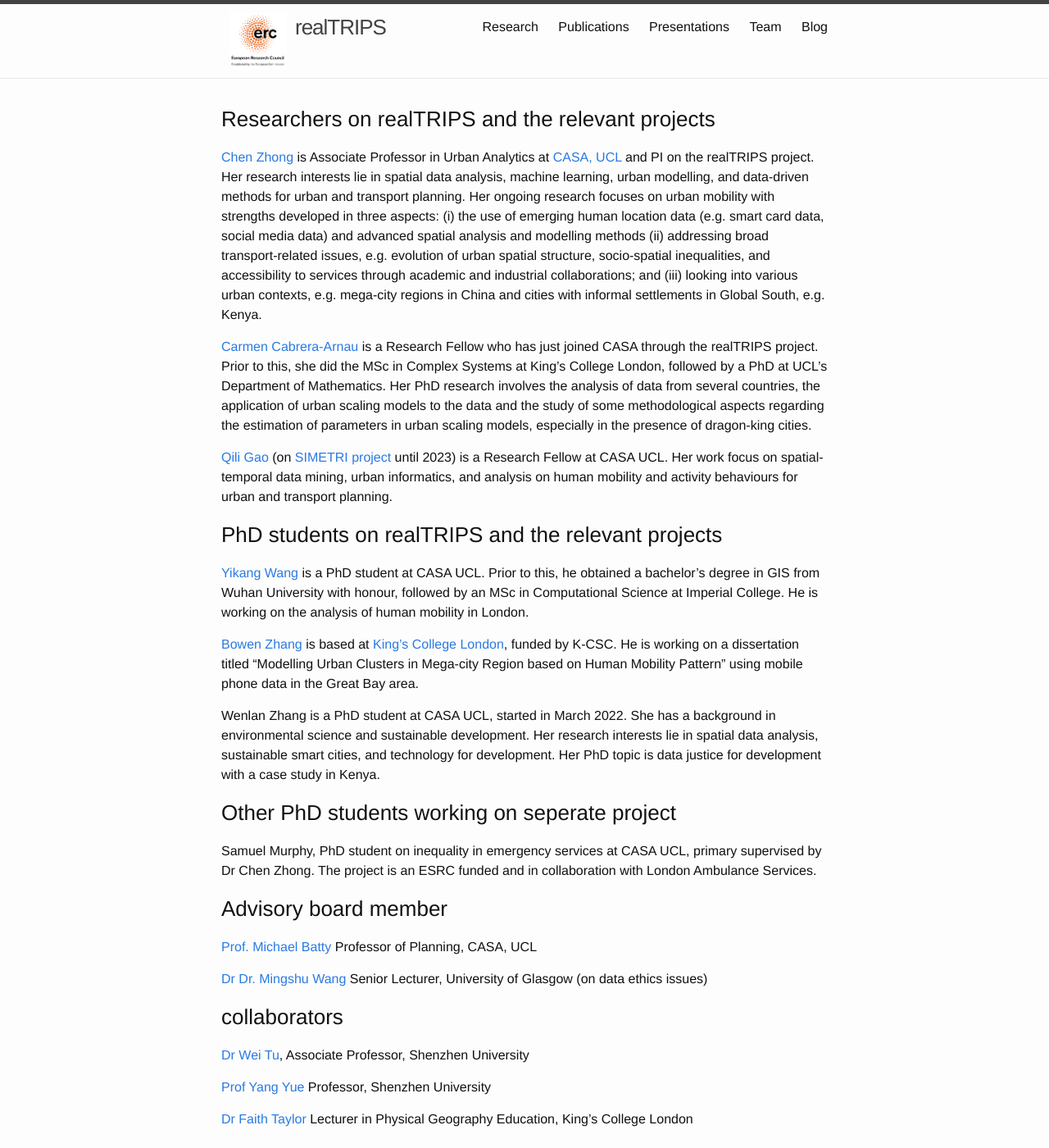
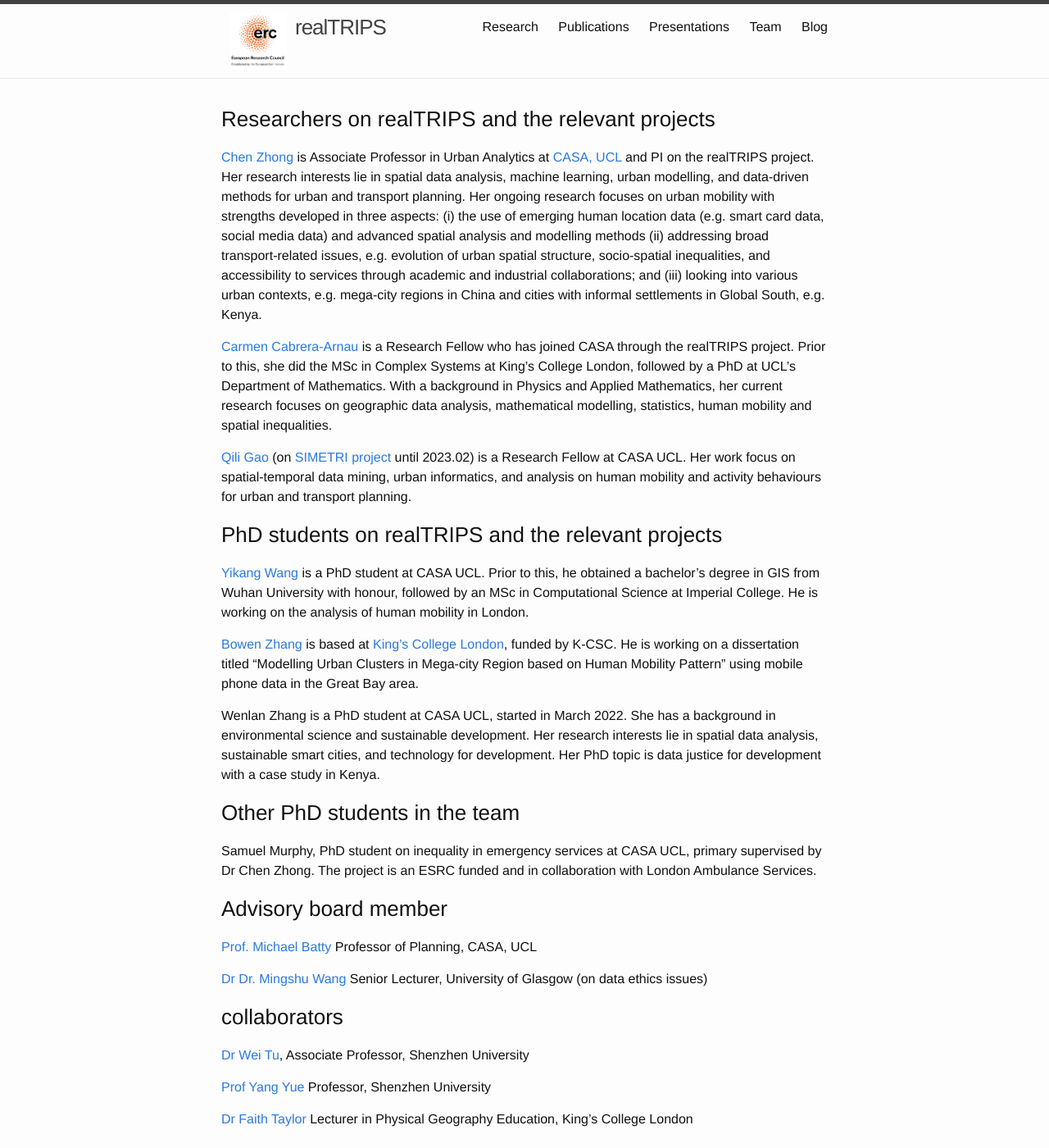
Before and after one commit to c-zhong-ucl-ac-uk/realTRIPS, a Jekyll site: the page built from team.md, in a window 1280 px wide and 1400 px high. Shown: the whole window at 82% size. Built offline with Jekyll 4.4.1, drawn with Linux system fonts in a browser that asks for light colours; our own code applies the rules of GitHub Pages for plain Markdown files.

Commit message:
Update team.md

```diff
--- a/team.md
+++ b/team.md
@@ -10,9 +10,9 @@ tagline:
 
 [Chen Zhong](https://imzhongchen.wordpress.com/aboutme/) is Associate Professor in Urban Analytics at [CASA, UCL](https://www.ucl.ac.uk/bartlett/casa) and PI on the realTRIPS project. Her research interests lie in spatial data analysis, machine learning, urban modelling, and data-driven methods for urban and transport planning. Her ongoing research focuses on urban mobility with strengths developed in three aspects: (i) the use of emerging human location data (e.g. smart card data, social media data) and advanced spatial analysis and modelling methods (ii) addressing broad transport-related issues, e.g. evolution of urban spatial structure, socio-spatial inequalities, and accessibility to services through academic and industrial collaborations; and (iii) looking into various urban contexts, e.g. mega-city regions in China and cities with informal settlements in Global South, e.g. Kenya.
 
-[Carmen Cabrera-Arnau](https://www.ucl.ac.uk/~ucahcca/) is a Research Fellow who has just joined CASA through the realTRIPS project. Prior to this, she did the MSc in Complex Systems at King's College London, followed by a PhD at UCL's Department of Mathematics. Her PhD research involves the analysis of data from several countries, the application of urban scaling models to the data and the study of some methodological aspects regarding the estimation of parameters in urban scaling models, especially in the presence of dragon-king cities.
+[Carmen Cabrera-Arnau](https://www.ucl.ac.uk/~ucahcca/) is a Research Fellow who has joined CASA through the realTRIPS project. Prior to this, she did the MSc in Complex Systems at King's College London, followed by a PhD at UCL's Department of Mathematics. With a background in Physics and Applied Mathematics, her current research focuses on geographic data analysis, mathematical modelling, statistics, human mobility and spatial inequalities.
 
-[Qili Gao](https://www.gaoqili.cn/) (on [SIMETRI project](https://simetri.uk/about-the-project) until 2023) is a Research Fellow at CASA UCL. Her work focus on spatial-temporal data mining, urban informatics, and analysis on human mobility and activity behaviours for urban and transport planning.
+[Qili Gao](https://www.gaoqili.cn/) (on [SIMETRI project](https://simetri.uk/about-the-project) until 2023.02) is a Research Fellow at CASA UCL. Her work focus on spatial-temporal data mining, urban informatics, and analysis on human mobility and activity behaviours for urban and transport planning.
 
 
 ### PhD students on realTRIPS and the relevant projects
@@ -24,7 +24,7 @@ tagline:
 Wenlan Zhang is a PhD student at CASA UCL, started in March 2022. She has a background in environmental science and sustainable development. Her research interests lie in spatial data analysis, sustainable smart cities, and technology for development. Her PhD topic is data justice for development with a case study in Kenya.
 
 
-### Other PhD students working on seperate project
+### Other PhD students in the team
 Samuel Murphy, PhD student on inequality in emergency services at CASA UCL, primary supervised by Dr Chen Zhong. The project is an ESRC funded and in collaboration with London Ambulance Services.
 
 
```
